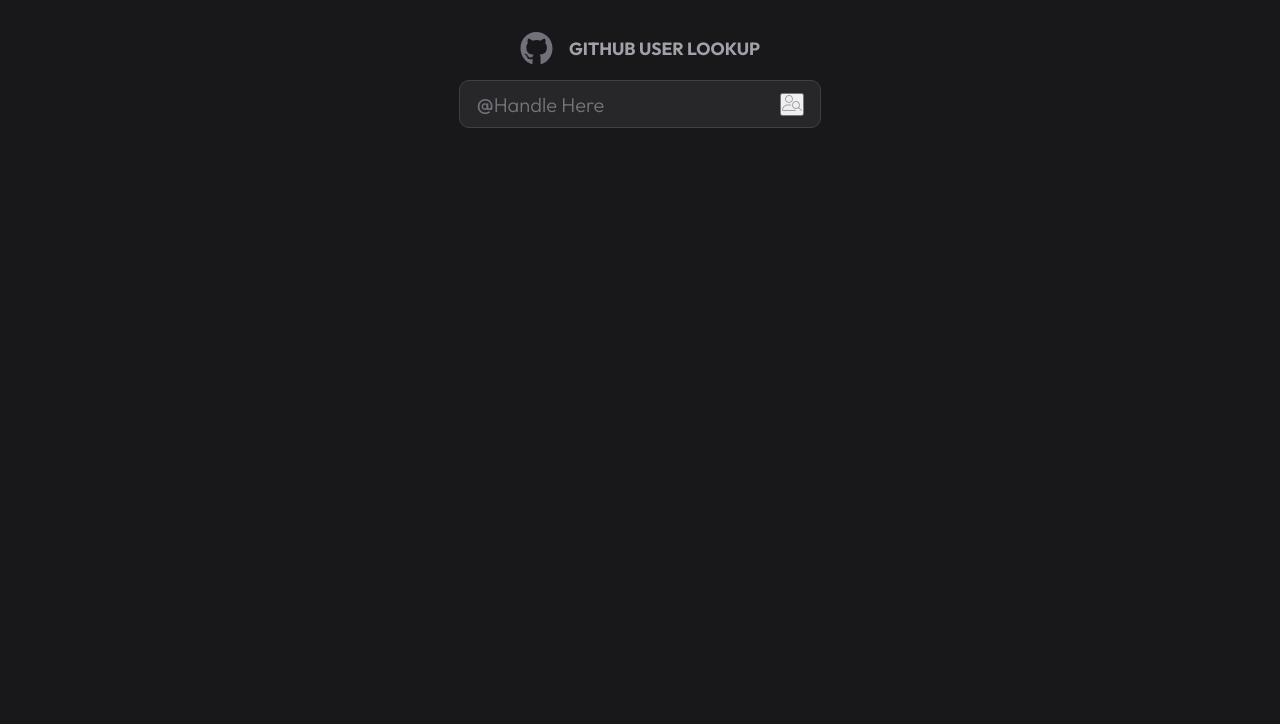
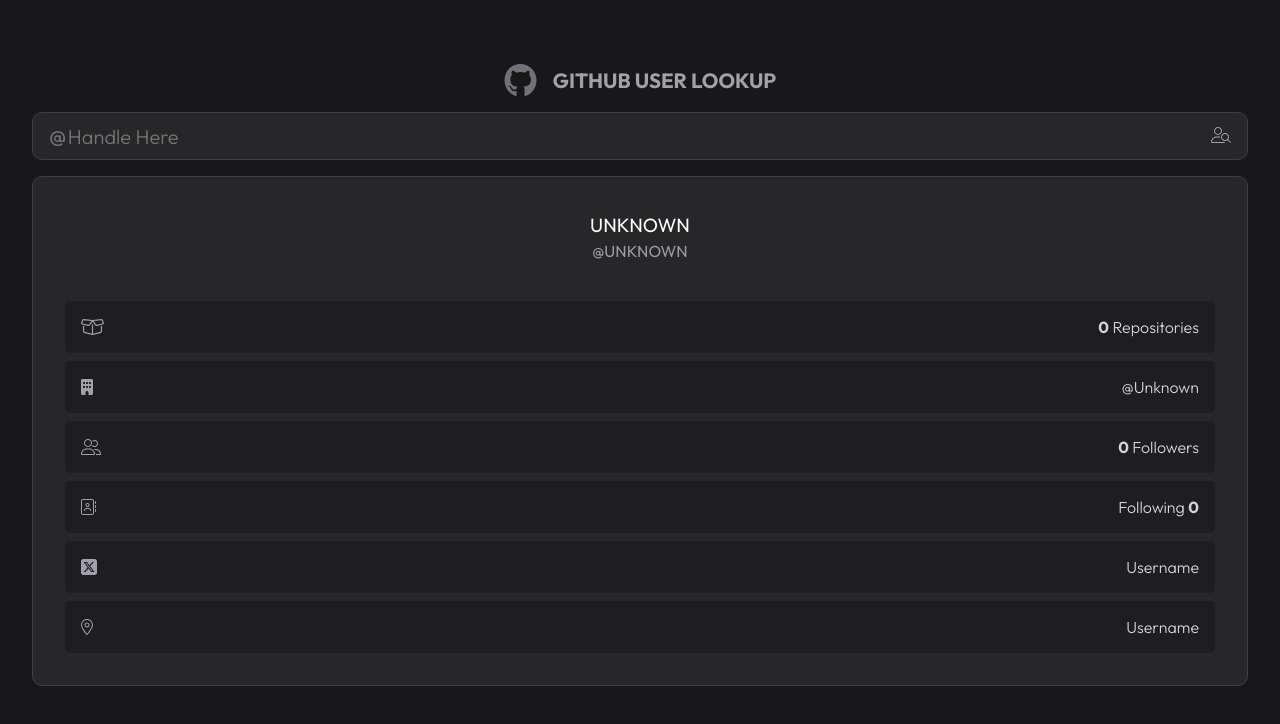
Before and after one commit to ronitsinghtech/Github-User-Lookup, a plain HTML site: page index.html in a window 1280 px wide. Drawn offline with Linux system fonts and the light colour scheme.

Commit message:
Created Top & Middle layout

```diff
--- a/class.css
+++ b/class.css
@@ -11,18 +11,12 @@
   background-color: #18181b;
   display: flex;
   flex-direction: column;
-  gap: 2rem;
-  padding-top: 2rem;
+  justify-content: start;
+  gap: 1rem;
+  padding-top: 4rem;
   padding-bottom: 2rem;
   padding-left: 2rem;
   padding-right: 2rem;
-}
-.topscreen {
-  display: flex;
-  flex-direction: column;
-  justify-content: center;
-  align-items: center;
-  gap: 1rem;
 }
 .title {
   display: flex;
@@ -47,16 +41,18 @@
   padding: 0.5rem;
   padding-left: 1rem;
   padding-right: 1rem;
-  flex-grow: 1;
+  align-self: stretch;
 }
 #at {
   color: #71717a;
   font-size: 23px;
   line-height: 0%;
+  padding-right: 0.1rem;
 }
 #inputbar {
   background-color: #27272a;
   border-width: 0px;
+  flex-grow: 1;
 }
 #inputbar[type="text"] {
   font-size: 20px;
@@ -64,6 +60,62 @@
   font-weight: 300;
   line-height: 0px;
 }
-.submitbutton {
+#buttonsubmit {
+  background-color: transparent;
+  border: none;
+}
+.infoscreen {
+  display: flex;
+  flex-direction: column;
+  gap: 2.5rem;
+  width: 100%;
+  justify-content: center;
+  align-items: center;
   background-color: #27272a;
+  border-radius: 10px;
+  border-color: #3f3f46;
+  border-width: 1.5px;
+  border-style: solid;
+  padding: 2rem;
 }
+.image-name-tag {
+  display: flex;
+  flex-direction: column;
+  gap: 0.25rem;
+  justify-content: center;
+  align-items: center;
+}
+#profile-pic {
+  height: auto;
+  width: auto;
+  max-width: 100px;
+  max-height: 100px;
+}
+#name {
+  color: #ffffff;
+  font-size: 1.2rem;
+}
+#handle {
+  color: #9b9ba3;
+}
+.info {
+  display: flex;
+  flex-direction: column;
+  justify-content: center;
+  align-content: center;
+  width: 100%;
+  gap: 0.5rem;
+}
+.oneinfo {
+  display: flex;
+  flex-direction: row;
+  justify-content: space-between;
+  align-items: center;
+  background-color: #1e1e21;
+  padding: 1rem;
+  border-radius: 5px;
+}
+.textinfo {
+  color: #d4d4d8;
+  font-weight: 300;
+}
--- a/index.html
+++ b/index.html
@@ -9,7 +9,6 @@
   </head>
   <body>
     <section class="screen">
-      <section class="topscreen">
       <section class="title">
         <img src="./Projects/GithubIcon.svg" />
         <h1>GITHUB USER LOOKUP</h1>
@@ -23,11 +22,45 @@
           placeholder="Handle Here"
           name="userinput"
         />
-          <button id="submitbutton">
+
+        <button id="buttonsubmit">
           <img src="./Projects/SearchIcon.svg" />
         </button>
       </form>
+      <section class="infoscreen">
+        <section class="image-name-tag">
+          <img src="" id="profile-pic" />
+          <p id="name">UNKNOWN</p>
+          <p id="handle">@UNKNOWN</p>
         </section>
+        <section class="info">
+          <section class="oneinfo">
+            <img src="./Projects/Box.svg" />
+            <p class="textinfo"><b>0</b> Repositories</p>
+          </section>
+          <section class="oneinfo">
+            <img src="./Projects/Building.svg" />
+            <p class="textinfo">@Unknown</p>
+          </section>
+          <section class="oneinfo">
+            <img src="./Projects/2People.svg" />
+            <p class="textinfo"><b>0</b> Followers</p>
+          </section>
+          <section class="oneinfo">
+            <img src="./Projects/NoteBook.svg" />
+            <p class="textinfo">Following <b>0</b></p>
+          </section>
+          <section class="oneinfo">
+            <img src="./Projects/X.svg" />
+            <p class="textinfo">Username</p>
+          </section>
+          <section class="oneinfo">
+            <img src="./Projects/Location.svg" />
+            <p class="textinfo">Username</p>
+          </section>
+        </section>
+      </section>
+      <!-- Here need to put the absolute positioning code.-->
     </section>
   </body>
 </html>
```
Also changed, not shown: Projects/CoDev2158 copy.png (added), Projects/CoDev2158.png (added), 2 other files. Lines whose indentation alone changed are shown as unchanged.
